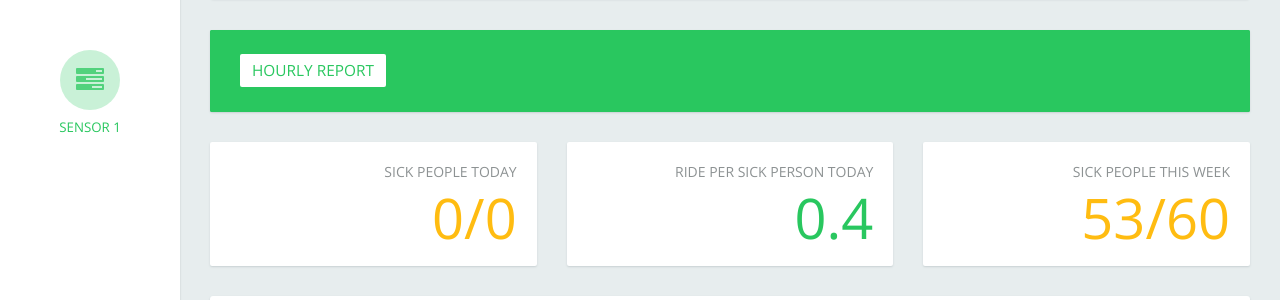
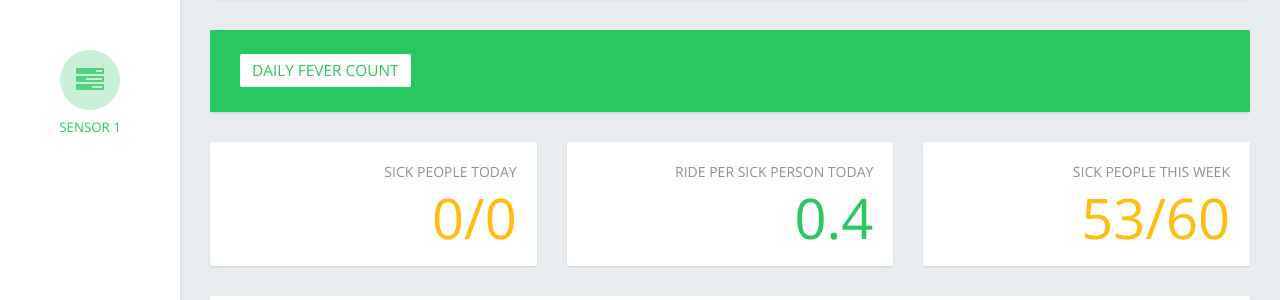
Before and after one commit to jihyukbae/too-hot, a Flask app: page /admin in a window 1280 px wide. Shown: the part 90-390 px from the top of the page. Run offline with Flask 2, Linux system fonts and the light colour scheme; data comes from the database, SQL or seed files in the repository; some libraries are stand-ins or nearby versions.

Commit message:
Correct graph title

```diff
--- a/app/templates/admin.html
+++ b/app/templates/admin.html
@@ -120,7 +120,7 @@
     <div class="card card-banner card-chart card-green no-br">
       <div class="card-header">
         <div class="card-title">
-          <div class="title">Hourly Report</div>
+          <div class="title">Daily Fever Count</div>
         </div>
 
       </div>
```
